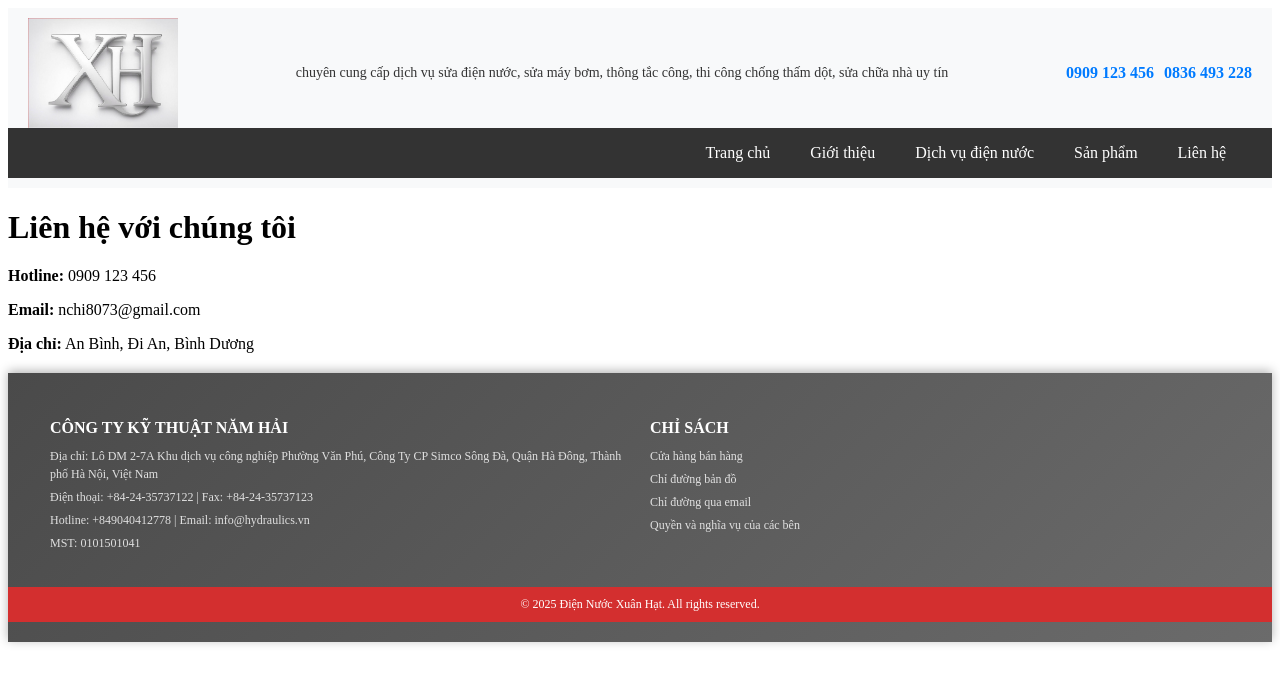
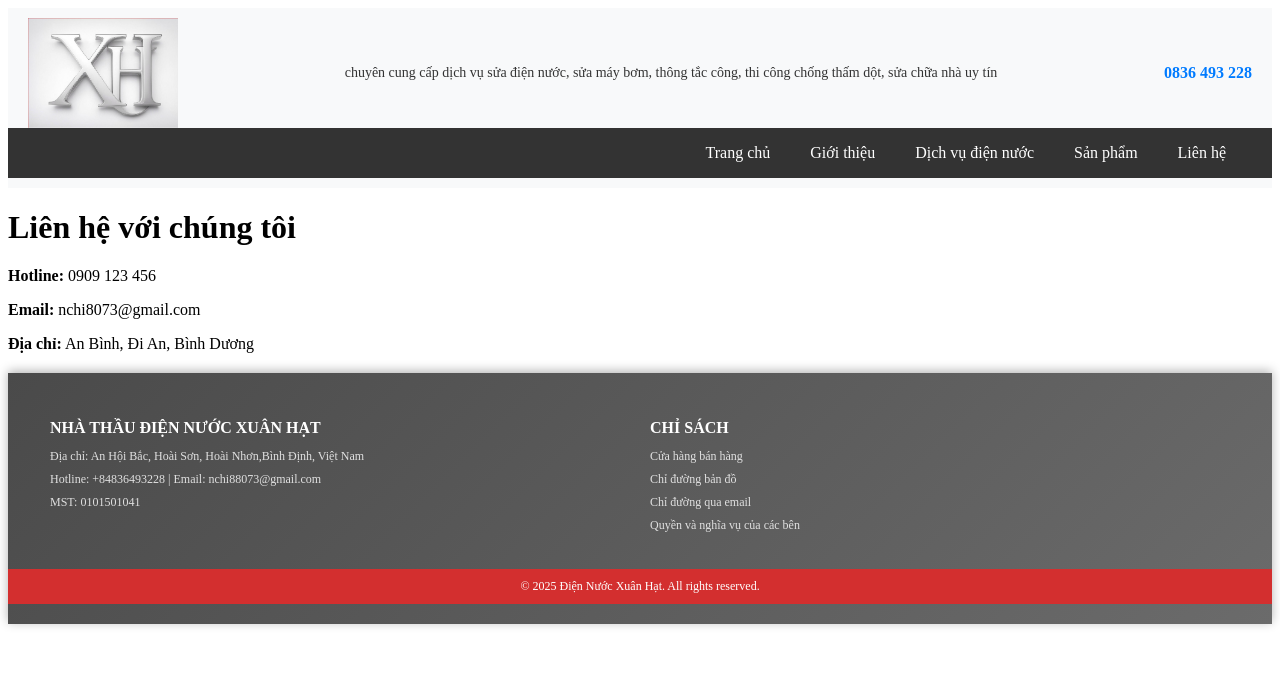
Before and after one commit to nguyenducchi123/diennuocxuanhat, a Django app: page /lien-he/ in a window 1280 px wide. Shown: the top 684 px of the page. Run offline with Django 5.2, Linux system fonts and the light colour scheme.

```diff
--- a/home/templates/home/base.html
+++ b/home/templates/home/base.html
@@ -15,7 +15,6 @@
                 chuyên cung cấp dịch vụ sửa điện nước, sửa máy bơm, thông tắc công, thi công chống thấm dột, sửa chữa nhà uy tín
             </div>
             <div class="hotline">
-                <a href="tel:0909123456" class="hotline-btn">0909 123 456</a>
                 <a href="tel:0836493228" class="hotline-btn">0836 493 228</a>
             </div>
         </div>
@@ -34,10 +33,9 @@
     <footer class="footer">
         <div class="footer-content">
             <div class="footer-left">
-                <h3>CÔNG TY KỸ THUẬT NĂM HẢI</h3>
-                <p>Địa chỉ: Lô DM 2-7A Khu dịch vụ công nghiệp Phường Văn Phú, Công Ty CP Simco Sông Đà, Quận Hà Đông, Thành phố Hà Nội, Việt Nam</p>
-                <p>Điện thoại: +84-24-35737122 | Fax: +84-24-35737123</p>
-                <p>Hotline: +849040412778 | Email: info@hydraulics.vn</p>
+                <h3>NHÀ THẦU ĐIỆN NƯỚC XUÂN HẠT</h3>
+                <p>Địa chỉ: An Hội Bắc, Hoài Sơn, Hoài Nhơn,Bình Định, Việt Nam</p>
+                <p>Hotline: +84836493228 | Email: nchi88073@gmail.com</p>
                 <p>MST: 0101501041</p>
             </div>
             <div class="footer-right">
```
Also changed, not shown: 1 other file.
